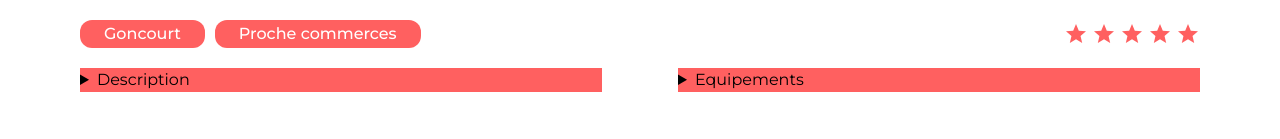
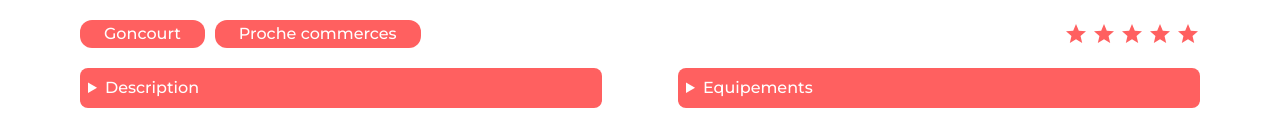
Before and after one commit to KpryKorn/projet-11, a React (Vite) app: page /0979876d in a window 1280 px wide. Shown: the part 661-800 px from the top of the page. Built offline with nearby package versions, Linux system fonts and the light colour scheme.

Commit message:
feat: details component

```diff
--- a/src/components/details.tsx
+++ b/src/components/details.tsx
@@ -10,8 +10,8 @@ export default function Details({
   children?: React.ReactNode;
 }) {
   return (
-    <details className="flex-1 bg-red-kasa">
-      <summary>{text}</summary>
+    <details className="flex-1 bg-red-kasa p-2 rounded-lg text-white">
+      <summary className="font-medium">{text}</summary>
       {children}
     </details>
   );
```
